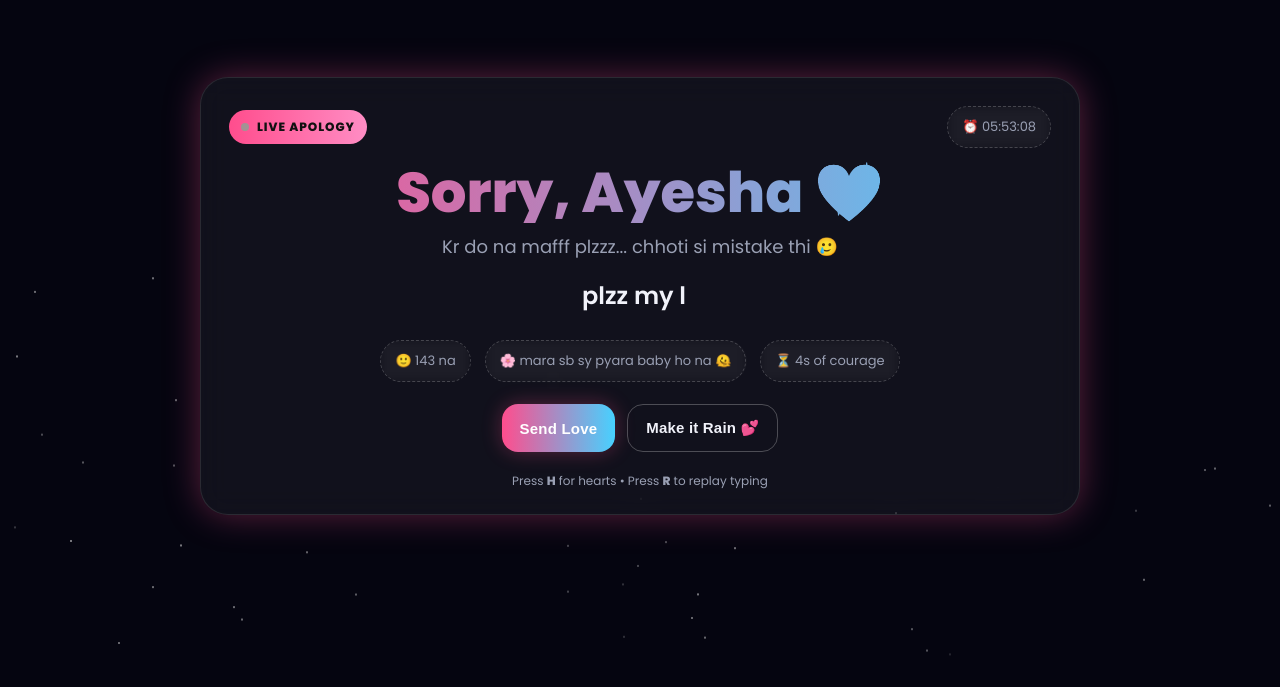
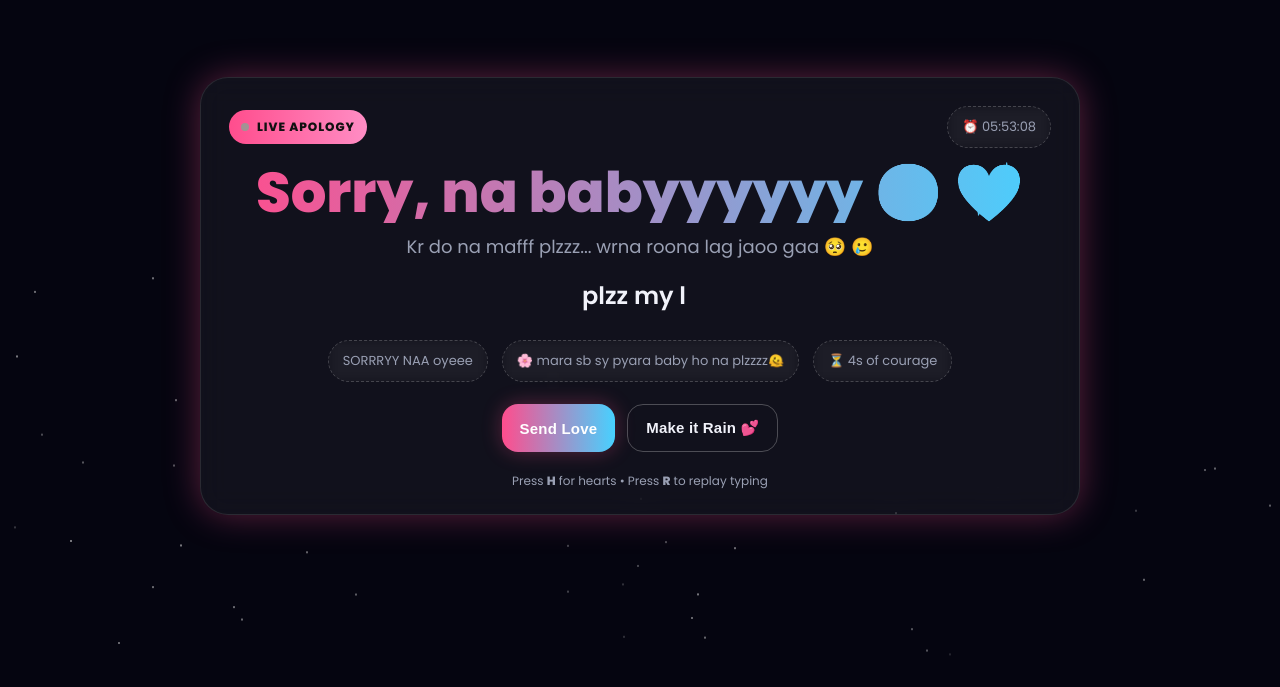
Before and after one commit to OMAAN-JALLANI/Friends, a plain HTML site: page index.html in a window 1280 px wide. Shown: the part 104-791 px from the top of the page. Drawn offline with Linux system fonts and the light colour scheme.

Commit message:
save all changes

```diff
--- a/index.html
+++ b/index.html
@@ -3,7 +3,7 @@
 <head>
   <meta charset="utf-8" />
   <meta name="viewport" content="width=device-width, initial-scale=1" />
-  <title>Sorry, Ayesha — Night Sky</title>
+  <title>Sorry na janaaa</title>
   <link href="https://fonts.googleapis.com/css2?family=Poppins:wght@300;400;600;800&display=swap" rel="stylesheet">
   <style>
     :root{
@@ -97,14 +97,14 @@
         <span class="pill" id="nowTime">⏰ —</span>
       </div>
 
-      <h1>Sorry, Ayesha 💖</h1>
-      <p class="sub">Kr do na mafff plzzz... chhoti si mistake thi 🥲</p>
+      <h1>Sorry, na babyyyyyy 🥺 💖</h1>
+      <p class="sub">Kr do na mafff plzzz... wrna roona lag jaoo gaa 🥺 🥲</p>
 
       <div class="type" id="typeBox"></div>
 
       <div class="row">
-        <span class="pill"> 🙂 143 na</span>
-        <span class="pill">🌸 mara sb sy pyara baby ho na 🫠</span>
+        <span class="pill"> SORRRYY NAA oyeee</span>
+        <span class="pill">🌸 mara sb sy pyara baby ho na  plzzzz🫠</span>
         <span class="pill" id="since">⏳ 0s of courage</span>
       </div>
 
```
